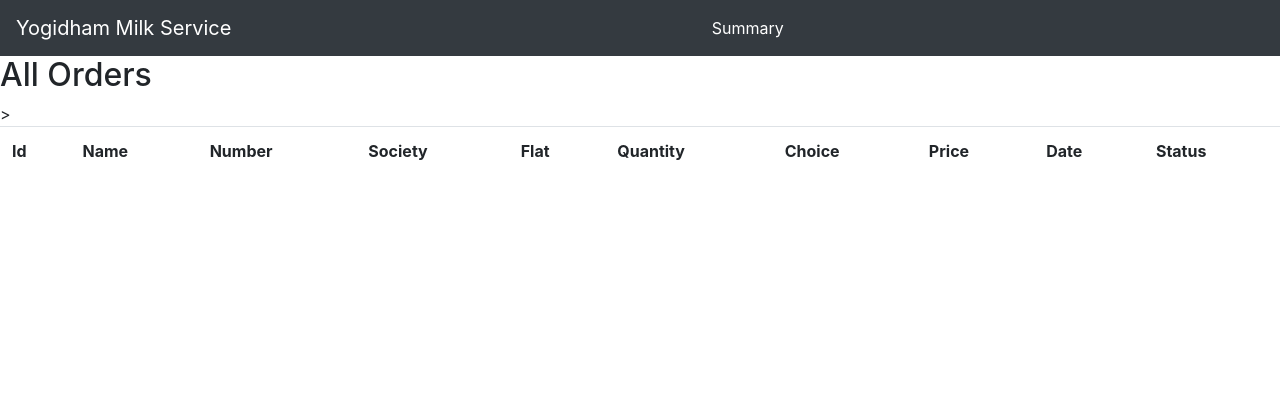
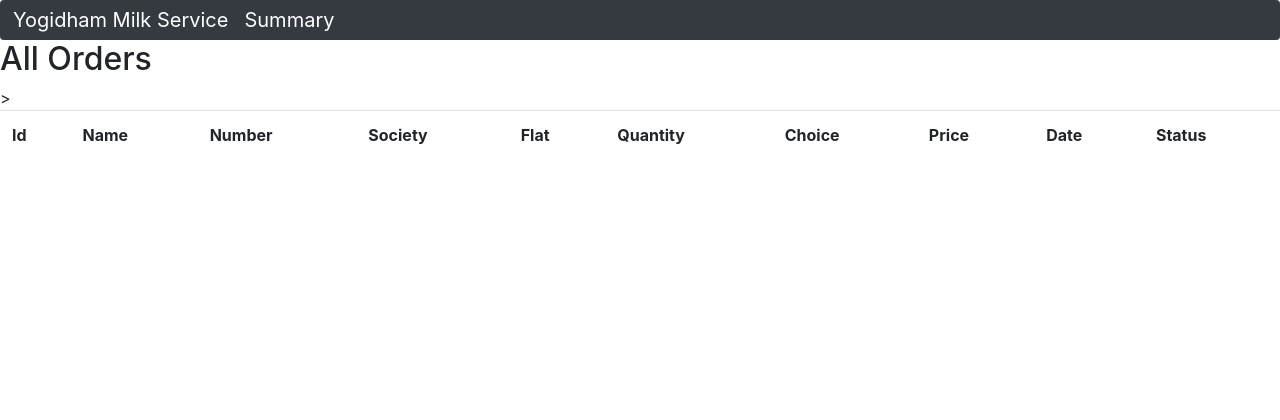
Before and after one commit to AhujaSagar/DjangoDiary, a Django app: page /milk/show in a window 1280 px wide. Shown: the top 420 px of the page. After the commit the page ends 144 px from the top, so only its background shows below. Run offline with Django 3.2, Linux system fonts and the light colour scheme; data that the repository does not hold is empty; some libraries are stand-ins or nearby versions.

Commit message:
ui changes

```diff
--- a/milk/templates/show.html
+++ b/milk/templates/show.html
@@ -1,16 +1,15 @@
 <!DOCTYPE html>
 <html>
     {% load static %}
-    <meta name="viewport"  initial-scale="1">
+    <meta name="viewport"  content="width=device-width,  initial-scale=1">
     <link rel="stylesheet" href="https://stackpath.bootstrapcdn.com/bootstrap/4.4.1/css/bootstrap.min.css" integrity="sha384-Vkoo8x4CGsO3+Hhxv8T/Q5PaXtkKtu6ug5TOeNV6gBiFeWPGFN9MuhOf23Q9Ifjh" crossorigin="anonymous">
     <script src="https://cdnjs.cloudflare.com/ajax/libs/jquery/3.5.0/jquery.js"></script>
     <script src="https://stackpath.bootstrapcdn.com/bootstrap/4.4.1/js/bootstrap.min.js" integrity="sha384-wfSDF2E50Y2D1uUdj0O3uMBJnjuUD4Ih7YwaYd1iqfktj0Uod8GCExl3Og8ifwB6" crossorigin="anonymous"></script>
     <script src="{% static '/main.js' %}?version=1"></script>
     <link rel="stylesheet" type="text/css" href="{% static '/main.css' %}?version=1">
-    <nav class="navbar bg-dark navbar-dark">
-        <a class="navbar-brand mr-auto">Yogidham Milk Service</a>
-
-        <a class="navbar-nav  mr-auto text-white" href="../milk/total">Summary</a>
+    <nav class="navbar navbar-expand bg-dark navbar-dark navbar-toggler">
+        <a class="navbar-brand">Yogidham Milk Service</a>
+        <a class="navbar-link text-white" href="../milk/total">Summary</a>
         <div class="vertical_line"></div>
     </nav>
     <div class="h2">All Orders</div>
--- a/static/main.css
+++ b/static/main.css
@@ -1,5 +1,5 @@
 .scrollbar{
-    overflow: auto;
+    overflow-y: auto;
     height:  -webkit-calc(100vh - 100px);
     height:  calc(100vh - 100px);
 }
@@ -23,13 +23,18 @@ table tr th {
 }
 
 @media (max-width: 1080px) and (orientation:portrait){
-
+/*
+.navbar{
+    font-size: 1.75rem;
+} */
+/*
 .big{
-    font-size: 1.75rem;
-}
-/*
-td{
     overflow:hidden;
     white-space:nowrap;
 } */
 }
+@media (max-width: 1080px) and (orientation:landscape){
+/* table{
+    table-layout: fixed;
+} */
+}
```
